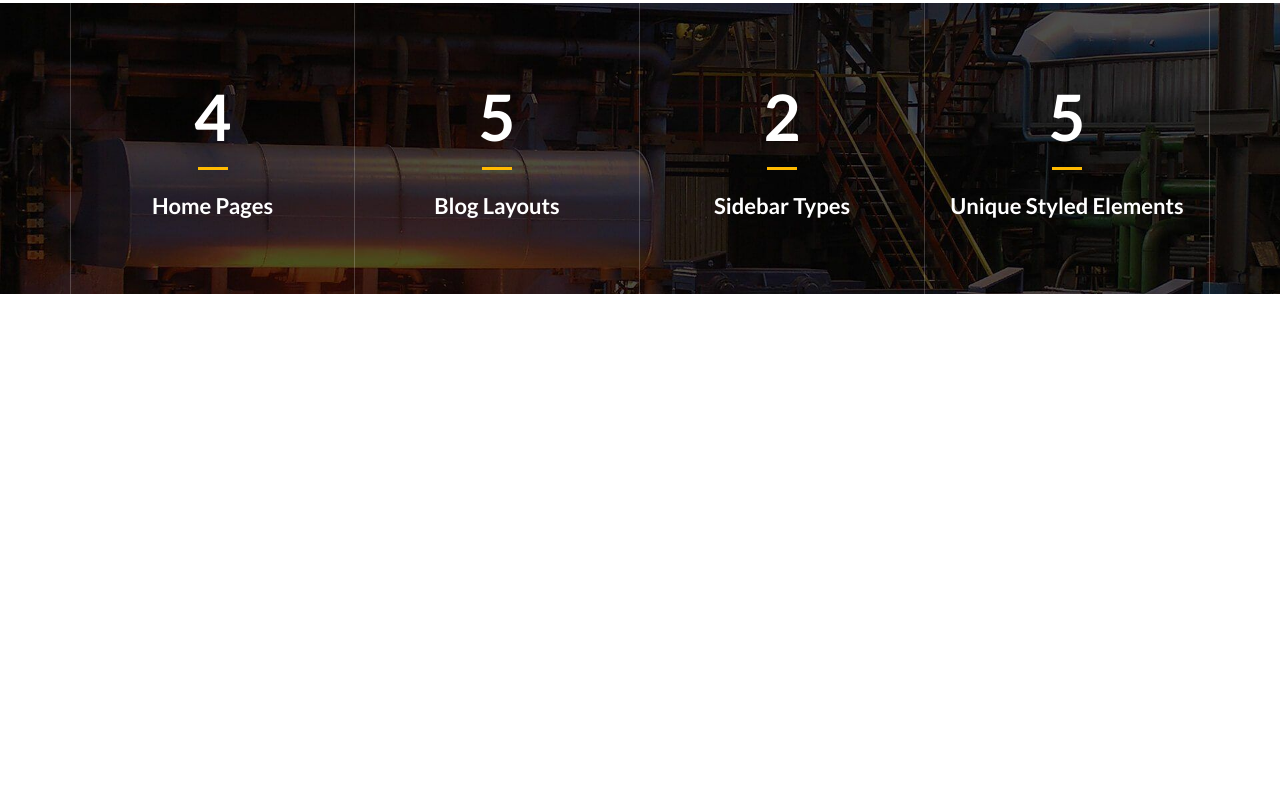
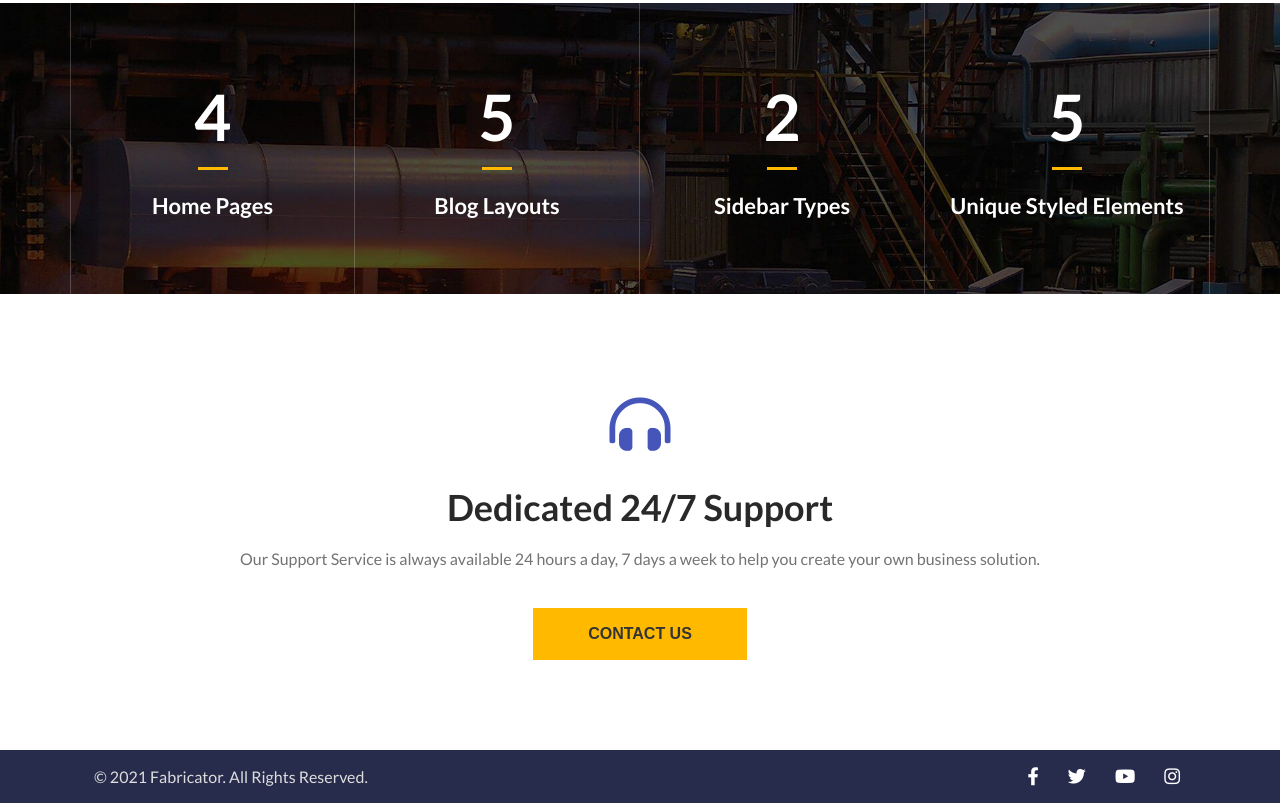
Before and after one commit to mehdislymnv/PragmatechFoundationProject, a plain HTML site: page Myprojects/template-Fabricator/index.html in a window 1280 px wide. Shown: the part 3024-3827 px from the top of the page. Before the commit the page ends 3318 px from the top, so only its background shows below. Drawn offline with Linux system fonts and the light colour scheme.

Commit message:
template-Fabricator in HOME seyfesi bitdi.Seyfede olan butun sectionlar html sisdemi cixarildi ve css style verildi

```diff
--- a/Myprojects/template-Fabricator/css/layout.css
+++ b/Myprojects/template-Fabricator/css/layout.css
@@ -1,5 +1,5 @@
 .container {
-    width: 1350px;
+    width: 1349px;
     margin: 0 auto;
 }
 
--- a/Myprojects/template-Fabricator/css/style.css
+++ b/Myprojects/template-Fabricator/css/style.css
@@ -494,3 +494,77 @@ img {
     font-weight: 600;
 
 }
+/*End statistics*/
+
+/*Start Dedicated-Support*/
+.Support-container{
+	margin: 100px 0 0 0;
+
+}
+
+.Support-container div{
+	display: flex;
+	justify-content: center;
+
+
+}
+.Support-container-icon i{
+	transition: all .5s ease;
+	font-size: 61px;
+	color:#4555b9;
+	padding-bottom: 30px;
+}
+.Support-container-icon i:hover{
+	color: #FFBA00;
+}
+.Support-container-text{
+	color: #292929;
+	font-size: 36px;
+	font-weight: 600;
+}
+.Support-container-text1{
+	margin-top: 20px;
+	color: #737373;
+	font-size: 16px;
+}
+
+
+.wrapper a{
+	display: block;
+	padding: 17px 55px;
+	margin: 40px 0 90px 0;
+	font-family: sans-serif;
+	text-decoration: none;
+	color: #333;
+	background: #FFBA00;
+
+
+	text-align: center;
+	position: relative;
+	transition: all .35s;
+  }
+
+.wrapper a span{
+	position: relative;
+	z-index: 2;
+	font-weight:600;
+  }
+
+.wrapper a:after{
+	position: absolute;
+	content: "";
+	bottom:  0;
+	left: 0;
+	width: 100%;
+	height: 0;
+	background: #4555b9;
+	transition: all .35s;
+  }
+
+.wrapper a:hover{
+	color: #fff;
+  }
+
+.wrapper a:hover:after{
+	height:  100%;
+  }
--- a/Myprojects/template-Fabricator/index.html
+++ b/Myprojects/template-Fabricator/index.html
@@ -286,6 +286,53 @@
             </div>
         </div>
     </section>
+    <!--Dedicated-Support-->
+    <section class="Dedicated-Support">
+        <div class="container-full">
+            <div class="Support-container">
+                <div class="Support-container-icon"><i class="fas fa-headphones-alt"></i></div>
+                <div class="Support-container-text"><p>Dedicated 24/7 Support</p></div>
+                <div class="Support-container-text1"><p>Our Support Service is always available 24 hours a day, 7 days a week to help you create your own business solution.</p></div>
+                <div class="wrapper">
+                    <a href="#">
+                    <span>
+                        CONTACT US
+                    </span>
+                    </a>
+                </div>
+               <!-- <div class="Support-container-Button1"><span>CONTACT US</span></div>-->
+            </div>
+        </div>
+
+    </section>
+
+    <!--Header info-->
+    <header id="header">
+        <div class="header-info">
+            <div class="header-info-container">
+                    <div class="header-info-container-contact">
+                        <span>
+                            © 2021 Fabricator. All Rights Reserved.
+
+                        </span>
+
+
+
+                    </div>
+                    <div class="header-info-container-icon">
+
+                        <i class="fab fa-facebook-f"></i>
+                        <i class="fab fa-twitter"></i>
+                        <i class="fab fa-youtube"></i>
+                        <i class="fab fa-instagram"></i>
+
+                    </div>
+            </div>
+
+        </div>
+
+
+    </header>
 
 
 </body>
```
